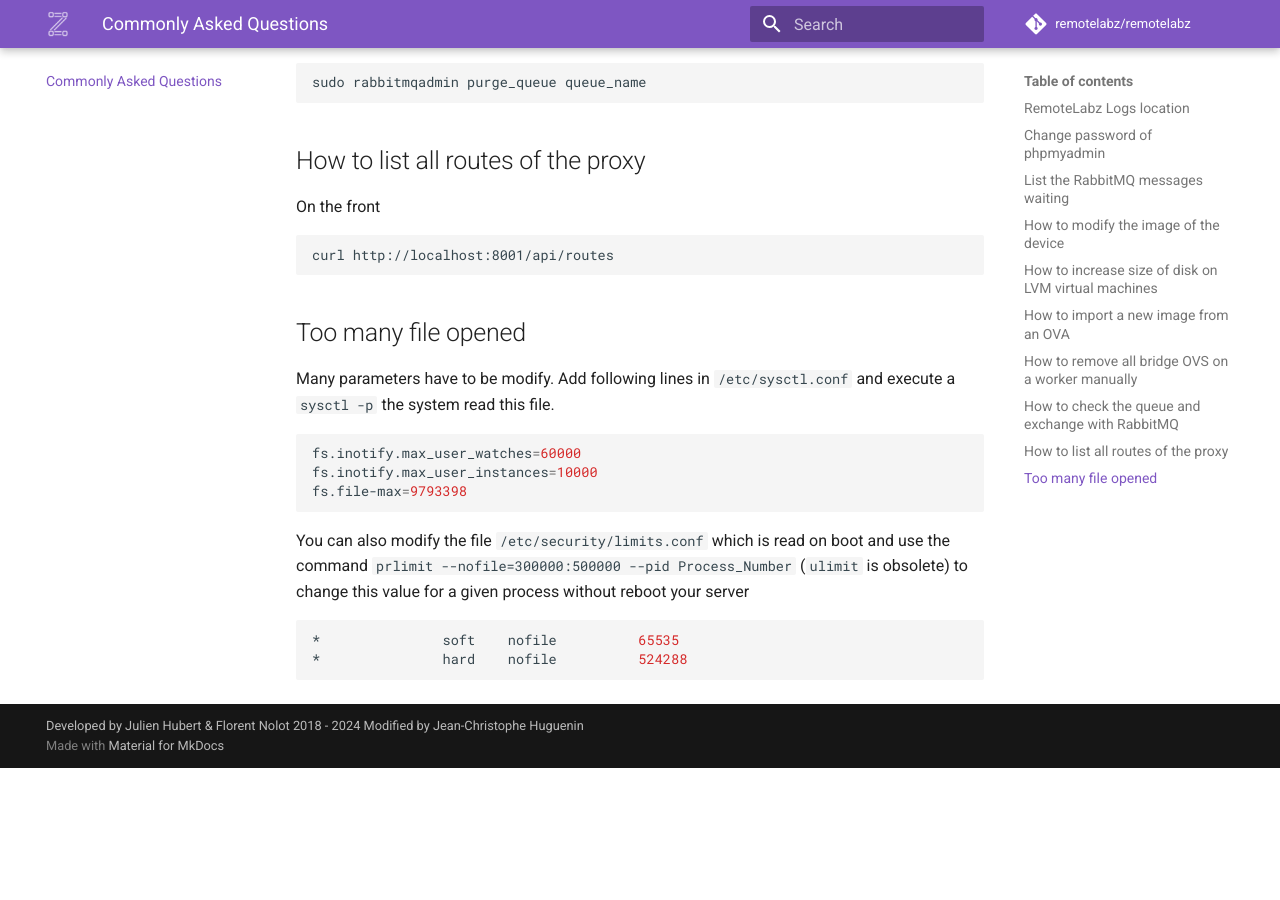
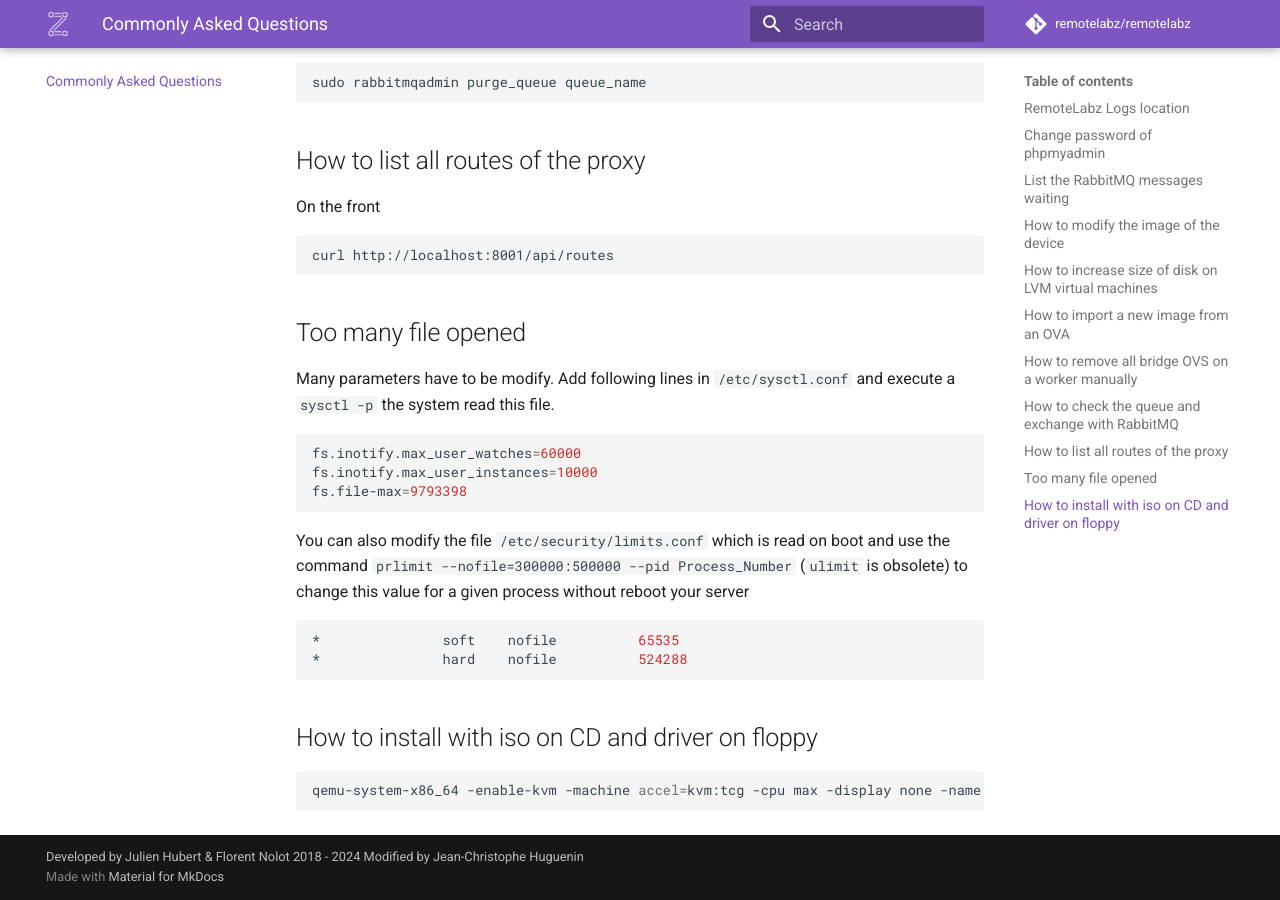
Before and after one commit to remotelabz/remotelabz-docs, an MkDocs documentation site: the page built from docs/administrators/getting-started/commonly-asked-questions.md, in a window 1280 px wide and 900 px high, scrolled down 3221 px. Built offline with MkDocs 1.6.1 and Material for MkDocs 9.7.7, drawn with Linux system fonts in a browser that asks for light colours; comment, search, counter and statistics services are not loaded; before the commit the page ends 3989 px from its top, so only the background shows below that.

Commit message:
Add qemu boot cdrom iso

````diff
--- a/docs/administrators/getting-started/commonly-asked-questions.md
+++ b/docs/administrators/getting-started/commonly-asked-questions.md
@@ -128,3 +128,9 @@ without reboot your server
 *               soft    nofile          65535
 *               hard    nofile          524288
 ```
+
+## How to install with iso on CD and driver on floppy
+
+```bash
+qemu-system-x86_64 -enable-kvm -machine accel=kvm:tcg -cpu max -display none -name Your_VM -m 1024 -drive file=/path/file.img,if=virtio -smp 1 -device e1000,netdev=eth0-4f5965f2,mac=52:54:00:9E:92:56 -netdev tap,ifname=eth0-4f5965f2,id=eth0-4f5965f2,script=no -k fr -rtc base=localtime,clock=host -vga qxl -usb -device usb-tablet,bus=usb-bus.0 -device usb-ehci,id=ehci -vnc 0.0.0.0:31338 -boot d -blockdev driver=file,node-name=f0,filename=/path/virtio-win.vfd -device floppy,drive=f0 -cdrom filename.iso
+```
````
